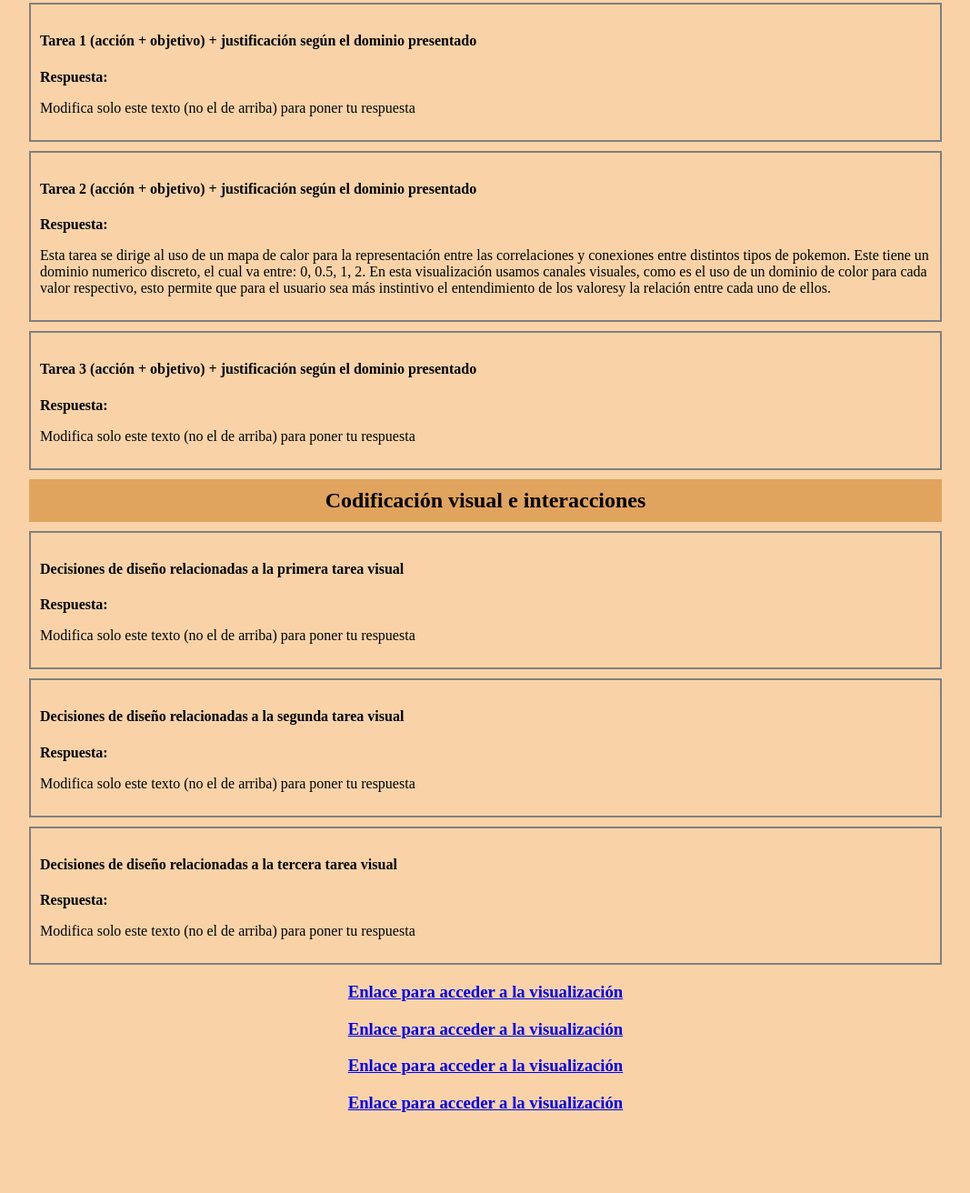
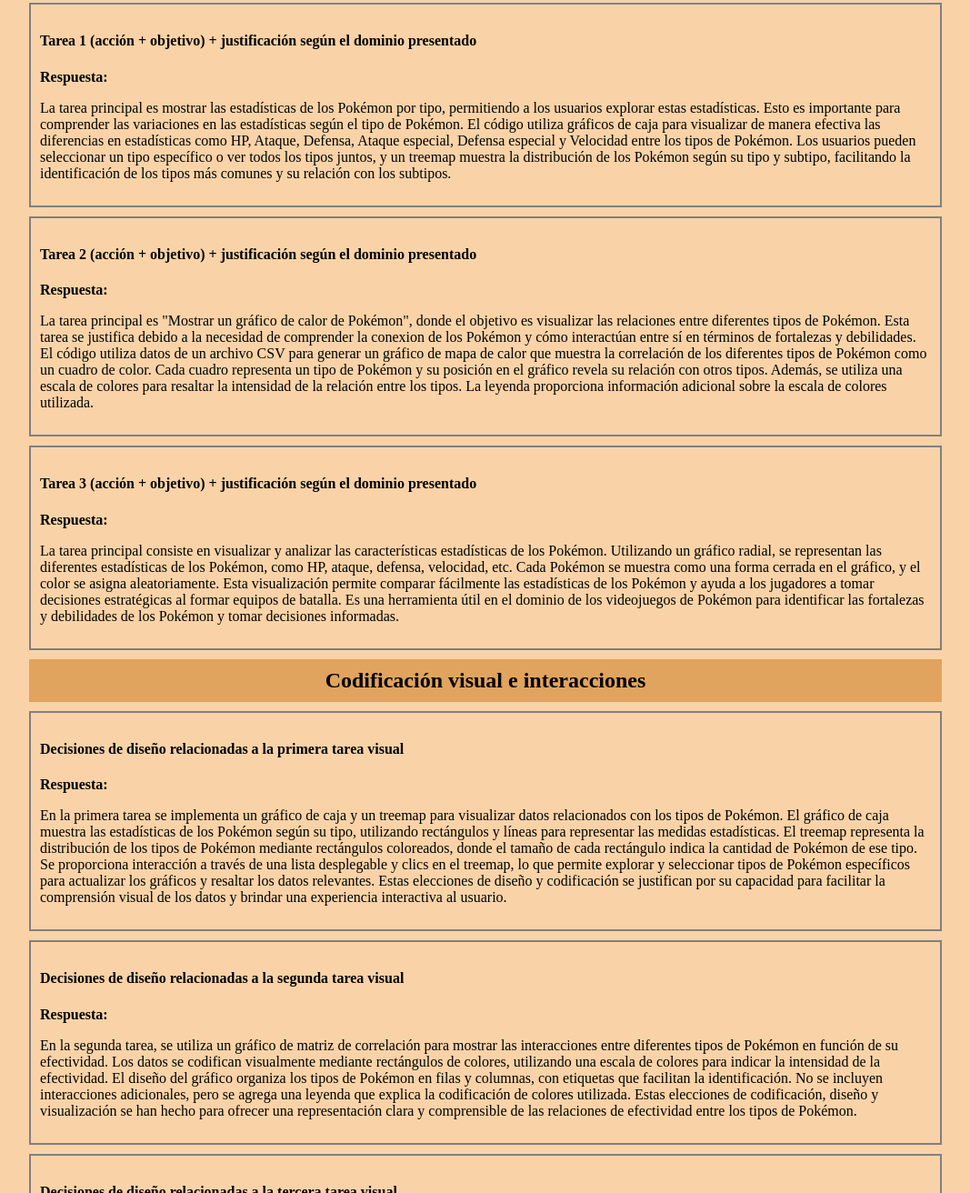
Before and after one commit to Cartterr/Proyecto-VisInfo, a plain HTML site: page index.html in a window 1280 px wide. Shown: the part 1488-2800 px from the top of the page at 91% size, without its empty margins (106-1173 px from the left). Before the commit the page ends 2731 px from the top, so only its background shows below. Drawn offline with Linux system fonts and the light colour scheme.

Commit message:
informe semi-final

```diff
--- a/index.html
+++ b/index.html
@@ -38,9 +38,11 @@
                     <h4>Fuente original de los datos</h4>
                     <!-- Puedes agregar los P que sean necesarios -->
                     <h4>Respuesta:</h4>
-                    <p>pokemon.csv pertenece a un archivo publicado en github gist: https://gist.github.com/armgilles/194bcff35001e7eb53a2a8b441e8b2c6#file-pokemon-csv</p>
-                    <p>typing_chart.csv: Pertenece a la pagina Kaggle, donde entrega el archivo una visualizacón de estos: https://www.kaggle.com/datasets/jadenbailey/pokemon-type-chart
-
+                    <p>pokemon.csv pertenece a un archivo publicado en github gist: <a href="https://gist.github.com/armgilles/194bcff35001e7eb53a2a8b441e8b2c6#file-pokemon-csv">
+                        https://gist.github.com/armgilles/194bcff35001e7eb53a2a8b441e8b2c6#file-pokemon-csv
+                    </a></p>
+                    <p>typing_chart.csv: Pertenece a la pagina Kaggle, donde entrega el archivo una visualizacón de estos:
+                        <a href= "https://www.kaggle.com/datasets/jadenbailey/pokemon-type-chart">https://www.kaggle.com/datasets/jadenbailey/pokemon-type-chart</a>
                     </p>
                 </div>
                 <div class="response">
@@ -83,23 +85,36 @@
                     <h4>Tarea 1 (acción + objetivo) + justificación según el dominio presentado</h4>
                     <!-- Puedes agregar los P que sean necesarios -->
                     <h4>Respuesta:</h4>
-                    <p>Modifica solo este texto (no el de arriba) para poner tu respuesta</p>
+                    <p>La tarea principal es mostrar las estadísticas de los Pokémon por tipo, permitiendo a los usuarios explorar estas estadísticas.
+                        Esto es importante para comprender las variaciones en las estadísticas según el tipo de Pokémon. El código utiliza
+                        gráficos de caja para visualizar de manera efectiva las diferencias en estadísticas como HP, Ataque, Defensa, Ataque especial,
+                        Defensa especial y Velocidad entre los tipos de Pokémon. Los usuarios pueden seleccionar un tipo específico o ver todos los tipos
+                        juntos, y un treemap muestra la distribución de los Pokémon según su tipo y subtipo, facilitando la identificación de los
+                        tipos más comunes y su relación con los subtipos.</p>
                 </div>
                 <div class="response">
                     <h4>Tarea 2 (acción + objetivo) + justificación según el dominio presentado</h4>
                     <!-- Puedes agregar los P que sean necesarios -->
                     <h4>Respuesta:</h4>
-                    <p>Esta tarea se dirige al uso de un mapa de calor para la representación entre las correlaciones y conexiones
-                        entre distintos tipos de pokemon. Este tiene un dominio numerico discreto, el cual va entre: 0, 0.5, 1, 2.
-                        En esta visualización usamos canales visuales, como es el uso de un dominio de color para cada valor respectivo,
-                        esto permite que para el usuario sea más instintivo el entendimiento de los valoresy la relación entre cada uno de ellos.
+                    <p>La tarea principal es "Mostrar un gráfico de calor de Pokémon", donde el objetivo es visualizar las relaciones entre diferentes tipos de Pokémon.
+                        Esta tarea se justifica debido a la necesidad de comprender la conexion de los Pokémon y cómo interactúan entre sí en términos de fortalezas y debilidades.
+                        El código utiliza datos de un archivo CSV para generar un gráfico de mapa de calor que muestra la correlación de los diferentes tipos de Pokémon como un cuadro de color.
+                        Cada cuadro representa un tipo de Pokémon y su posición en el gráfico revela su relación con otros tipos. Además, se utiliza una escala
+                        de colores para resaltar la intensidad de la relación entre los tipos. La leyenda proporciona información adicional sobre la escala de
+                        colores utilizada.
                     </p>
                 </div>
                 <div class="response">
                     <h4>Tarea 3 (acción + objetivo) + justificación según el dominio presentado</h4>
                     <!-- Puedes agregar los P que sean necesarios -->
                     <h4>Respuesta:</h4>
-                    <p>Modifica solo este texto (no el de arriba) para poner tu respuesta</p>
+                    <p>
+                        La tarea principal consiste en visualizar y analizar las características estadísticas de los Pokémon.
+                        Utilizando un gráfico radial, se representan las diferentes estadísticas de los Pokémon, como HP, ataque, defensa, velocidad, etc.
+                        Cada Pokémon se muestra como una forma cerrada en el gráfico, y el color se asigna aleatoriamente. Esta visualización permite comparar
+                        fácilmente las estadísticas de los Pokémon y ayuda a los jugadores a tomar decisiones estratégicas al formar equipos de batalla.
+                        Es una herramienta útil en el dominio de los videojuegos de Pokémon para identificar las fortalezas y debilidades de los Pokémon y
+                        tomar decisiones informadas.</p>
                 </div>
         </div>
 
@@ -109,31 +124,40 @@
                     <h4>Decisiones de diseño relacionadas a la primera tarea visual</h4>
                     <!-- Puedes agregar los P que sean necesarios -->
                     <h4>Respuesta:</h4>
-                    <p>Modifica solo este texto (no el de arriba) para poner tu respuesta</p>
+                    <p>En la primera tarea se implementa un gráfico de caja y un treemap para visualizar datos relacionados con los tipos de Pokémon.
+                        El gráfico de caja muestra las estadísticas de los Pokémon según su tipo, utilizando rectángulos y líneas para representar las medidas estadísticas.
+                        El treemap representa la distribución de los tipos de Pokémon mediante rectángulos coloreados, donde el tamaño de cada rectángulo
+                        indica la cantidad de Pokémon de ese tipo. Se proporciona interacción a través de una lista desplegable y clics en el treemap, lo que permite
+                        explorar y seleccionar tipos de Pokémon específicos para actualizar los gráficos y resaltar los datos relevantes. Estas elecciones de diseño y
+                        codificación se justifican por su capacidad para facilitar la comprensión visual de los datos y brindar una experiencia interactiva al usuario.</p>
                 </div>
                 <div class="response">
                     <h4>Decisiones de diseño relacionadas a la segunda tarea visual</h4>
                     <!-- Puedes agregar los P que sean necesarios -->
                     <h4>Respuesta:</h4>
-                    <p>Modifica solo este texto (no el de arriba) para poner tu respuesta</p>
+                    <p>En la segunda tarea, se utiliza un gráfico de matriz de correlación para mostrar las interacciones entre diferentes tipos de Pokémon en función de su efectividad.
+                        Los datos se codifican visualmente mediante rectángulos de colores, utilizando una escala de colores para indicar la intensidad de la efectividad.
+                        El diseño del gráfico organiza los tipos de Pokémon en filas y columnas, con etiquetas que facilitan la identificación. No se incluyen interacciones
+                        adicionales, pero se agrega una leyenda que explica la codificación de colores utilizada. Estas elecciones de codificación, diseño y visualización
+                        se han hecho para ofrecer una representación clara y comprensible de las relaciones de efectividad entre los tipos de Pokémon.
+                    </p>
                 </div>
                 <div class="response">
                     <h4>Decisiones de diseño relacionadas a la tercera tarea visual</h4>
                     <!-- Puedes agregar los P que sean necesarios -->
                     <h4>Respuesta:</h4>
-                    <p>Modifica solo este texto (no el de arriba) para poner tu respuesta</p>
+                    <p>En la tercera tarea, se ha creado un gráfico radial para visualizar las estadísticas de diferentes Pokémon.
+                        Las elecciones de codificaciones visuales incluyen el uso del tamaño y el color de las rutas radiales para representar las estadísticas,
+                        junto con líneas de ejes y círculos concéntricos para proporcionar una referencia visual. El diseño se basa en un formato radial,
+                        facilitando la comparación entre las estadísticas de los Pokémon. La interacción se logra a través de la funcionalidad de búsqueda y
+                        la capacidad de agregar o eliminar Pokémon del gráfico haciendo clic en la lista de nombres. Estas elecciones se han realizado con el objetivo
+                        de ofrecer una representación clara y accesible de las estadísticas de los Pokémon, permitiendo la exploración y comparación entre ellos.</p>
                 </div>
         </div>
 
         <div class="case">
             <h3>
                 <a href="Propuesta1_Tipos_Cajas.html">Enlace para acceder a la visualización</a>
-            </h3>
-        </div>
-
-        <div class="case">
-            <h3>
-                <a href="Propuesta2_Atributos_Burbujas.html">Enlace para acceder a la visualización</a>
             </h3>
         </div>
 
```
Also changed, not shown: Propuesta3_Mapa_Calor.js (+0 -12 lines).
